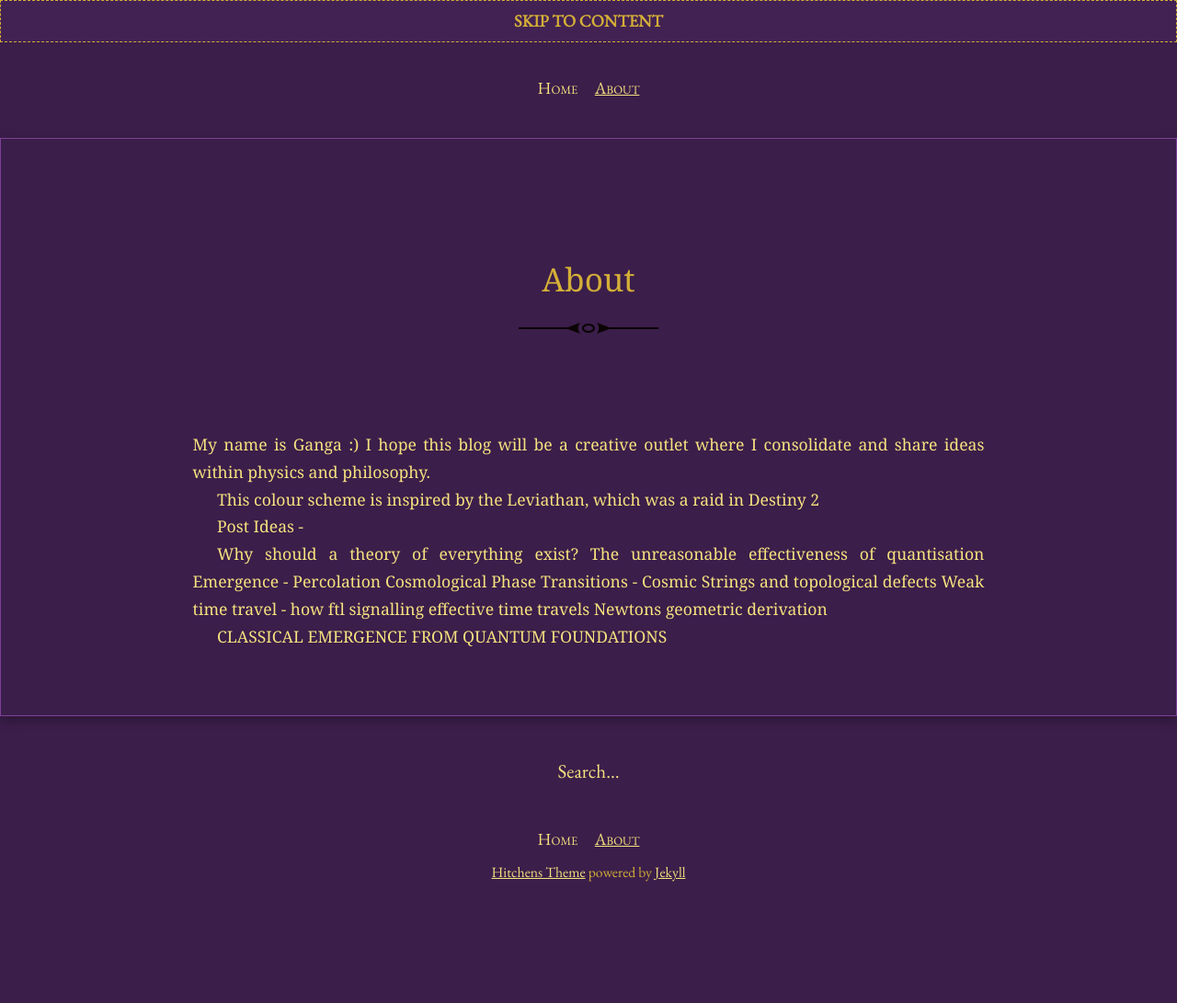
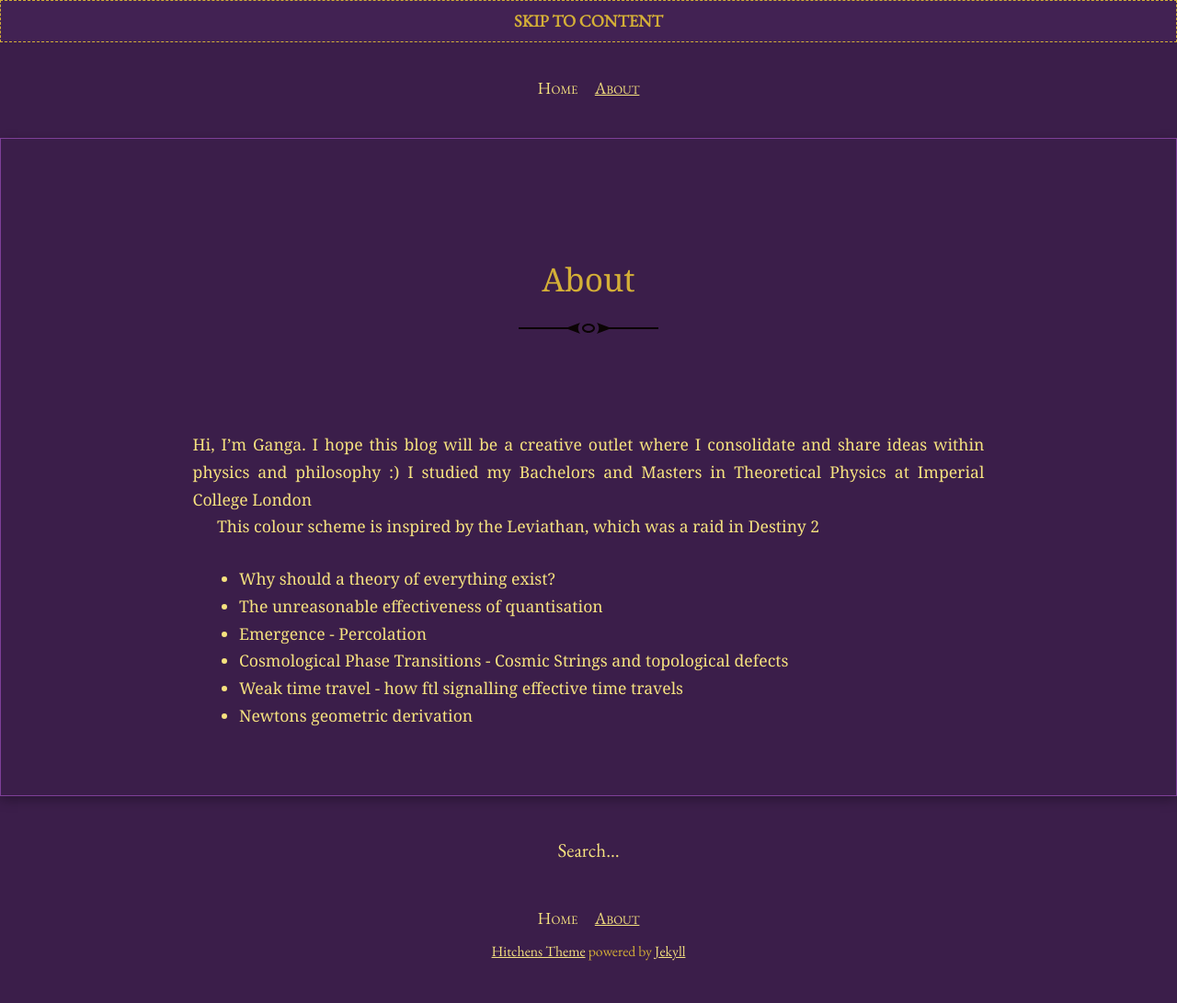
Before and after one commit to GangaSM/Meditations-on-Second-Philosophy, a Jekyll site: the page built from about.md, in a window 1280 px wide. Shown: the whole page at 92% size. Built offline with Jekyll 4.4.1, drawn with Linux system fonts in a browser that asks for light colours; before the commit the page ends 1005 px from its top, so only the background shows below that.

Commit message:
Update about.md

```diff
--- a/about.md
+++ b/about.md
@@ -3,18 +3,16 @@ layout: post
 title: About
 ---
 
-My name is Ganga :) I hope this blog will be a creative outlet where I consolidate and share ideas within physics and philosophy.
+Hi, I'm Ganga. I hope this blog will be a creative outlet where I consolidate and share ideas within physics and philosophy :)
+I studied my Bachelors and Masters in Theoretical Physics at Imperial College London
+
 
 This colour scheme is inspired by the Leviathan, which was a raid in Destiny 2
 
 
-Post Ideas -
-
-Why should a theory of everything exist?
-The unreasonable effectiveness of quantisation
-Emergence - Percolation
-Cosmological Phase Transitions - Cosmic Strings and topological defects
-Weak time travel - how ftl signalling effective time travels
-Newtons geometric derivation
-
-CLASSICAL EMERGENCE FROM QUANTUM FOUNDATIONS
+- Why should a theory of everything exist?
+- The unreasonable effectiveness of quantisation
+- Emergence - Percolation
+- Cosmological Phase Transitions - Cosmic Strings and topological defects
+- Weak time travel - how ftl signalling effective time travels
+- Newtons geometric derivation
```
